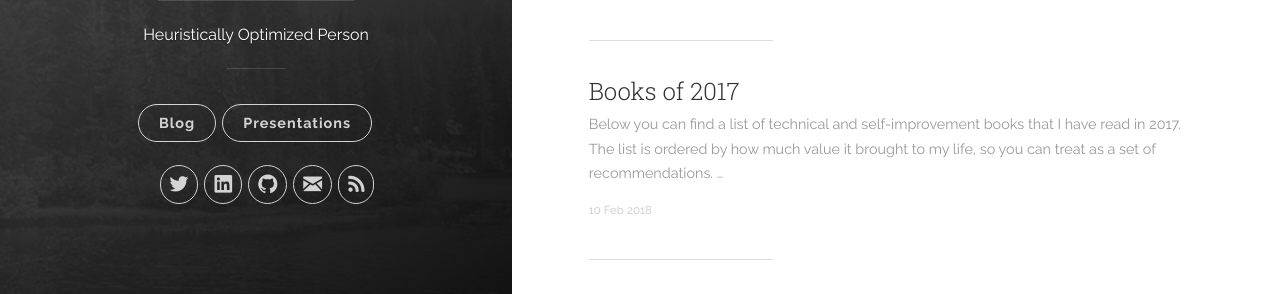
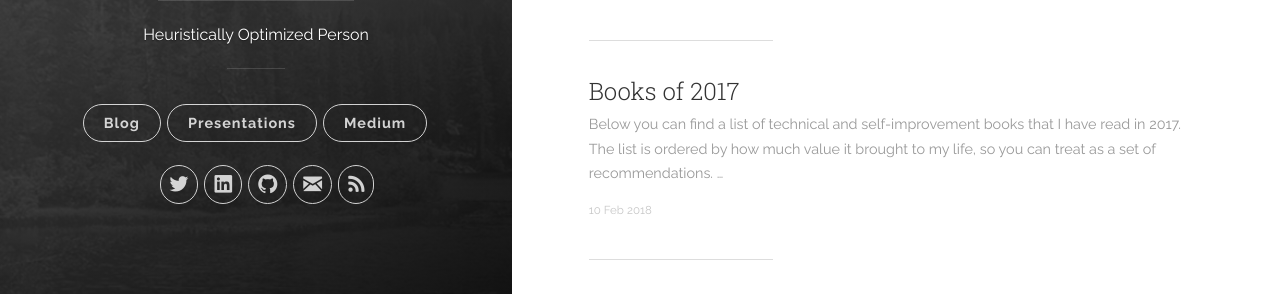
Before and after one commit to Krever/krever.github.io, a Jekyll site: the page built from index.html, in a window 1280 px wide. Shown: the part 442-736 px from the top of the page. Built offline with Jekyll 4.4.1, drawn with Linux system fonts in a browser that asks for light colours; the list of posts is cut into pages by our own code.

Commit message:
Add medium link

```diff
--- a/_includes/header.html
+++ b/_includes/header.html
@@ -21,7 +21,8 @@
           <nav class="cover-navigation cover-navigation--primary">
             <ul class="navigation">
               <li class="navigation__item"><a href="{{ site.baseurl }}/#blog" title="link to {{ site.title }} blog" class="blog-button">Blog</a></li>
-              <li class="navigation__item"><a href="http://w.pitula.me/presentations" title="link to my presentations">Presentations</a></li>
+              <li class="navigation__item"><a href="https://w.pitula.me/presentations" title="link to my presentations">Presentations</a></li>
+              <li class="navigation__item"><a href="https://medium.com/@w.pitula" title="link to my medium profile">Medium</a></li>
             </ul>
           </nav>
 
```
